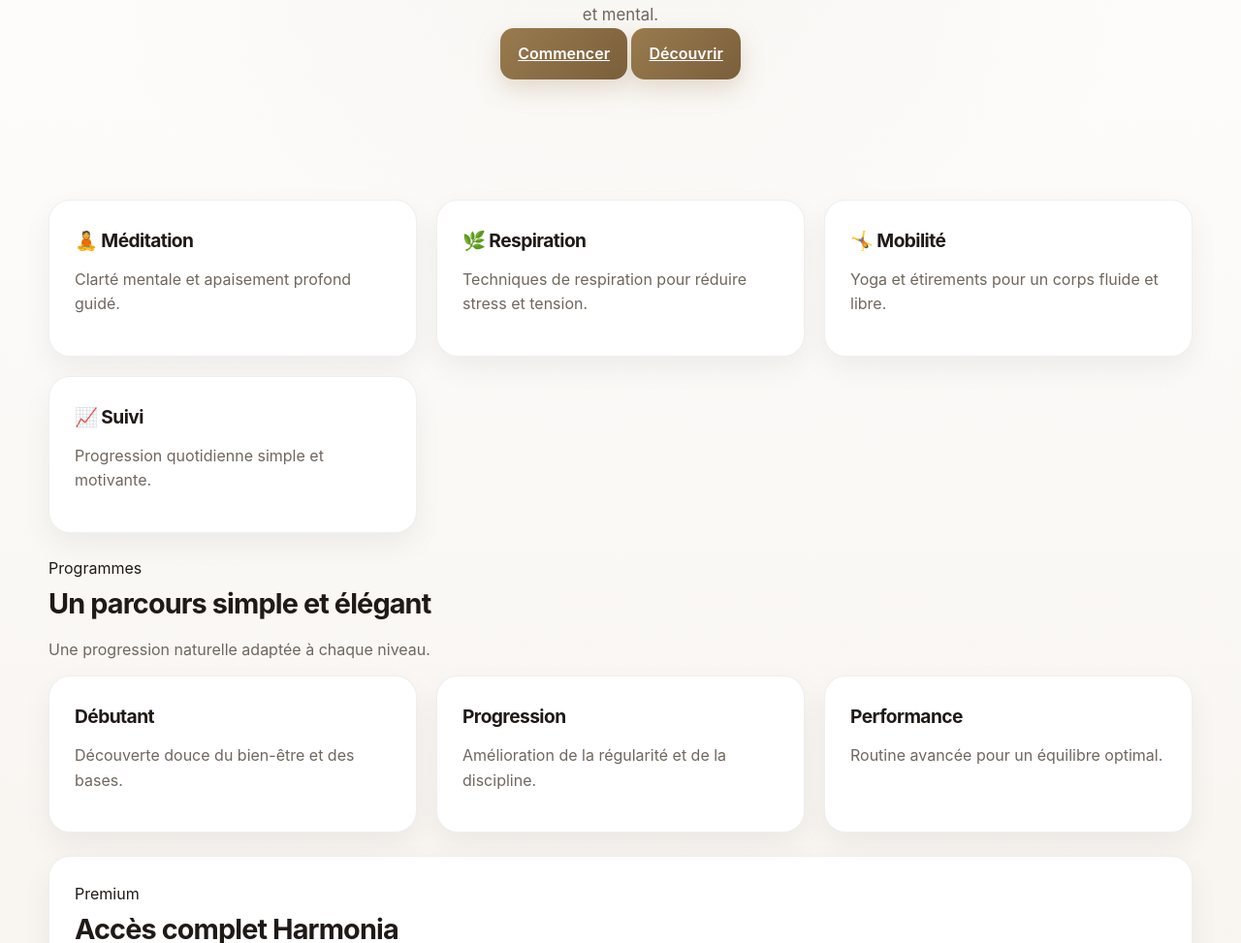
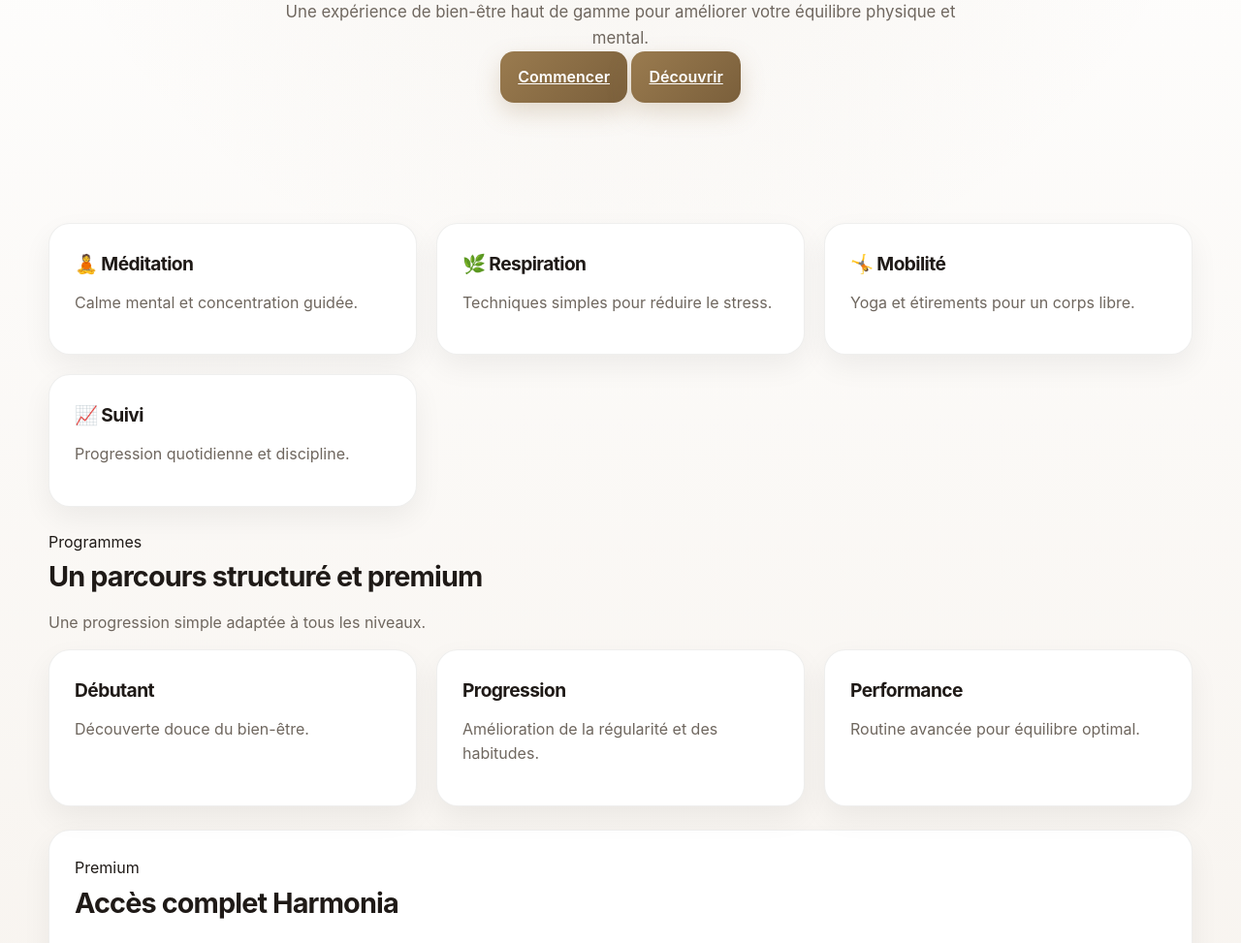
Before and after one commit to JLShop06/Harmonia, a plain HTML site: page index.html in a window 1280 px wide. Shown: the part 328-1301 px from the top of the page at 97% size. Drawn offline with Linux system fonts and the light colour scheme.

Commit message:
Update index.html

```diff
--- a/index.html
+++ b/index.html
@@ -9,7 +9,6 @@
 
   <title>Harmonia</title>
 
-  <!-- ✅ CSS LUXE -->
   <link rel="stylesheet" href="styles.css" />
 </head>
 
@@ -34,83 +33,84 @@
   </nav>
 </header>
 
-<!-- ================= MAIN ================= -->
-<main>
+<!-- ================= HERO ================= -->
+<section id="accueil" class="section hero">
 
-  <!-- HERO -->
-  <section id="accueil" class="hero">
   <div class="badge">Plateforme bien-être premium</div>
 
   <h1>Corps. Esprit. Élégance.</h1>
 
   <p>
-      Une expérience de bien-être haut de gamme pour transformer votre équilibre physique et mental.
+    Une expérience de bien-être haut de gamme pour améliorer votre équilibre physique et mental.
   </p>
 
   <div class="hero-actions">
     <a href="login.html" class="btn">Commencer</a>
     <a href="#programmes" class="btn btn-secondary">Découvrir</a>
   </div>
+
 </section>
 
-  <!-- FEATURES -->
+<!-- ================= FEATURES ================= -->
 <section class="section card-grid">
 
   <div class="card">
     <h3>🧘 Méditation</h3>
-      <p>Clarté mentale et apaisement profond guidé.</p>
+    <p>Calme mental et concentration guidée.</p>
   </div>
 
   <div class="card">
     <h3>🌿 Respiration</h3>
-      <p>Techniques de respiration pour réduire stress et tension.</p>
+    <p>Techniques simples pour réduire le stress.</p>
   </div>
 
   <div class="card">
     <h3>🤸 Mobilité</h3>
-      <p>Yoga et étirements pour un corps fluide et libre.</p>
+    <p>Yoga et étirements pour un corps libre.</p>
   </div>
 
   <div class="card">
     <h3>📈 Suivi</h3>
-      <p>Progression quotidienne simple et motivante.</p>
+    <p>Progression quotidienne et discipline.</p>
   </div>
 
 </section>
 
-  <!-- PROGRAMMES -->
+<!-- ================= PROGRAMMES ================= -->
 <section id="programmes" class="section">
 
   <div class="text-center">
     <div class="badge">Programmes</div>
-      <h2>Un parcours simple et élégant</h2>
-      <p>Une progression naturelle adaptée à chaque niveau.</p>
+    <h2>Un parcours structuré et premium</h2>
+    <p>Une progression simple adaptée à tous les niveaux.</p>
   </div>
 
   <div class="card-grid">
 
     <div class="card">
       <h3>Débutant</h3>
-        <p>Découverte douce du bien-être et des bases.</p>
+      <p>Découverte douce du bien-être.</p>
     </div>
 
     <div class="card">
       <h3>Progression</h3>
-        <p>Amélioration de la régularité et de la discipline.</p>
+      <p>Amélioration de la régularité et des habitudes.</p>
     </div>
 
     <div class="card">
       <h3>Performance</h3>
-        <p>Routine avancée pour un équilibre optimal.</p>
+      <p>Routine avancée pour équilibre optimal.</p>
     </div>
 
   </div>
+
 </section>
 
-  <!-- PRICING -->
-  <section id="tarifs" class="section pricing">
+<!-- ================= PRICING ================= -->
+<section id="tarifs" class="section">
 
   <div class="card pricing-card">
+
     <div class="badge">Premium</div>
 
     <h2>Accès complet Harmonia</h2>
@@ -120,11 +120,10 @@
     <p>Accès illimité à tous les programmes et mises à jour.</p>
 
     <a href="login.html" class="btn">S’abonner</a>
+
   </div>
 
 </section>
-
-</main>
 
 <!-- ================= FOOTER ================= -->
 <footer class="footer">
```
Lines whose indentation alone changed are shown as unchanged.
